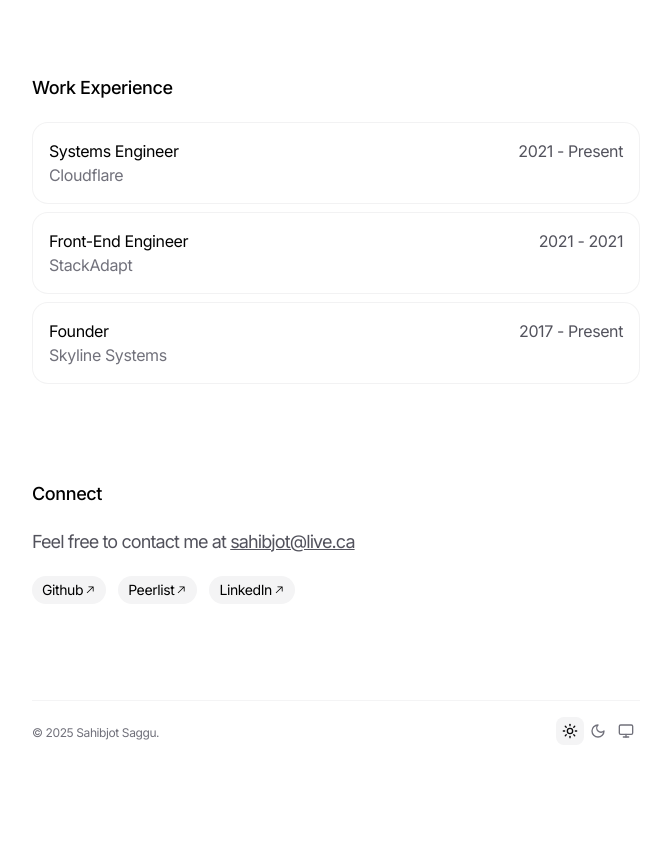
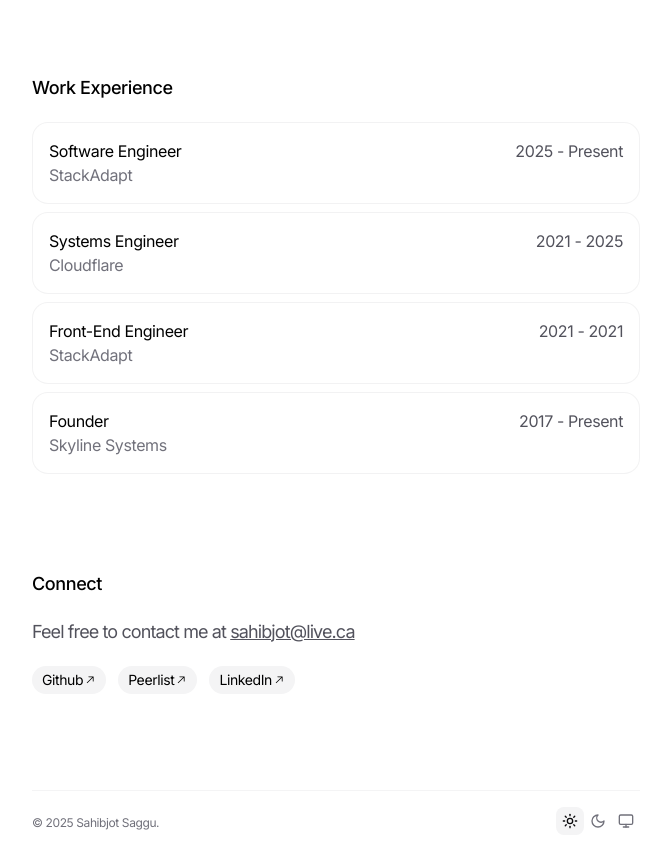
Before and after one commit to skyline-systems/personal-site, a Next.js app: page / in a window 1280 px wide. Shown: the part 820-1671 px from the top of the page, without its empty margins (304-975 px from the left). Before the commit the page ends 1581 px from the top, so only its background shows below. Built offline with nearby package versions, Linux system fonts and the light colour scheme.

Commit message:
udpate experience section

```diff
--- a/app/data.ts
+++ b/app/data.ts
@@ -48,12 +48,20 @@
 
 export const WORK_EXPERIENCE: WorkExperience[] = [
   {
+    company: 'StackAdapt',
+    title: 'Software Engineer',
+    start: '2025',
+    end: 'Present',
+    link: 'https://www.stackadapt.com',
+    id: 'work1',
+  },
+  {
     company: 'Cloudflare',
     title: 'Systems Engineer',
     start: '2021',
-    end: 'Present',
+    end: '2025',
     link: 'https://www.cloudflare.com',
-    id: 'work1',
+    id: 'work2',
   },
   {
     company: 'StackAdapt',
@@ -61,7 +69,7 @@
     start: '2021',
     end: '2021',
     link: 'https://stackadapt.com',
-    id: 'work2',
+    id: 'work3',
   },
   {
     company: 'Skyline Systems',
@@ -69,7 +77,7 @@
     start: '2017',
     end: 'Present',
     link: 'https://skylinesystems.io',
-    id: 'work3',
+    id: 'work4',
   },
 ]
 
```
